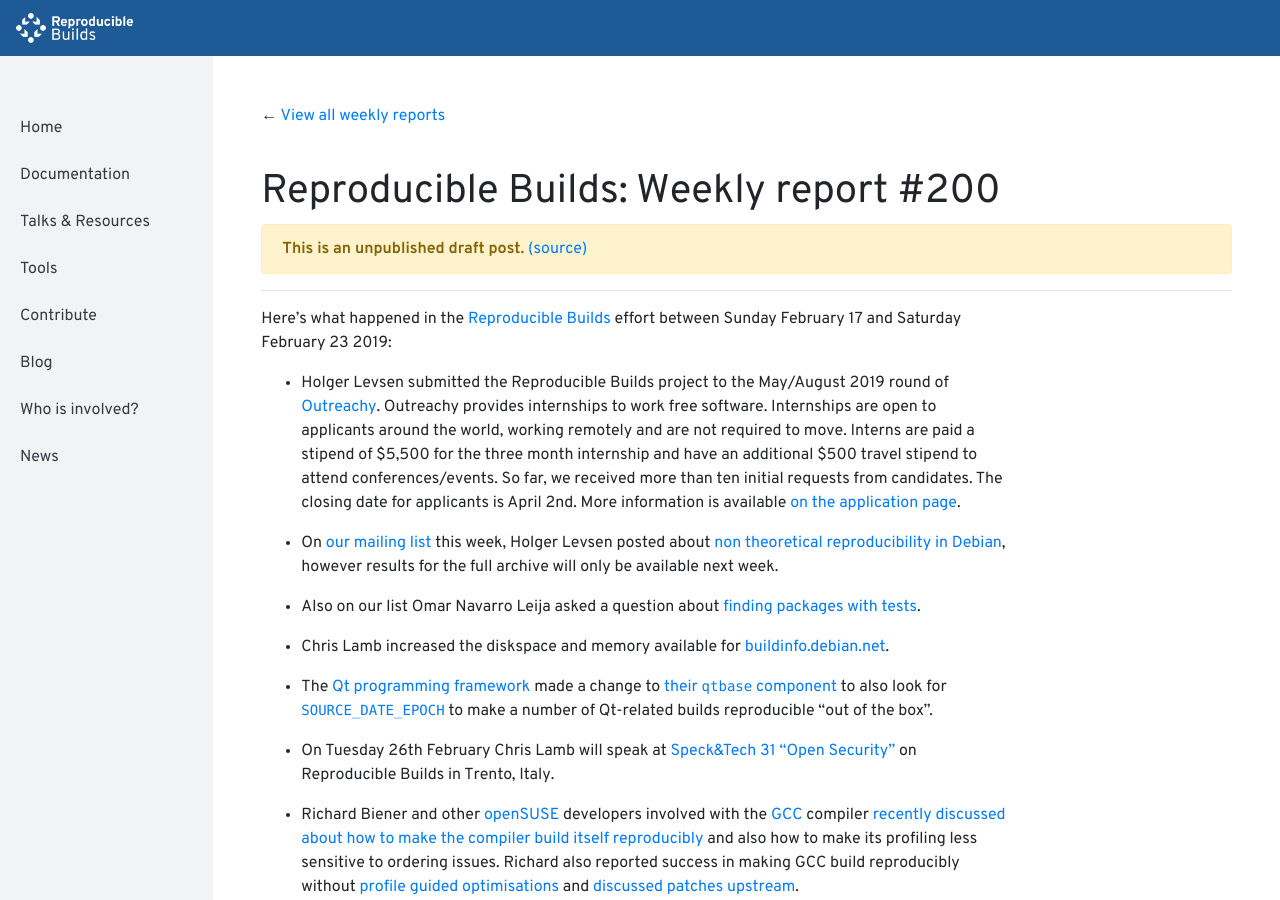
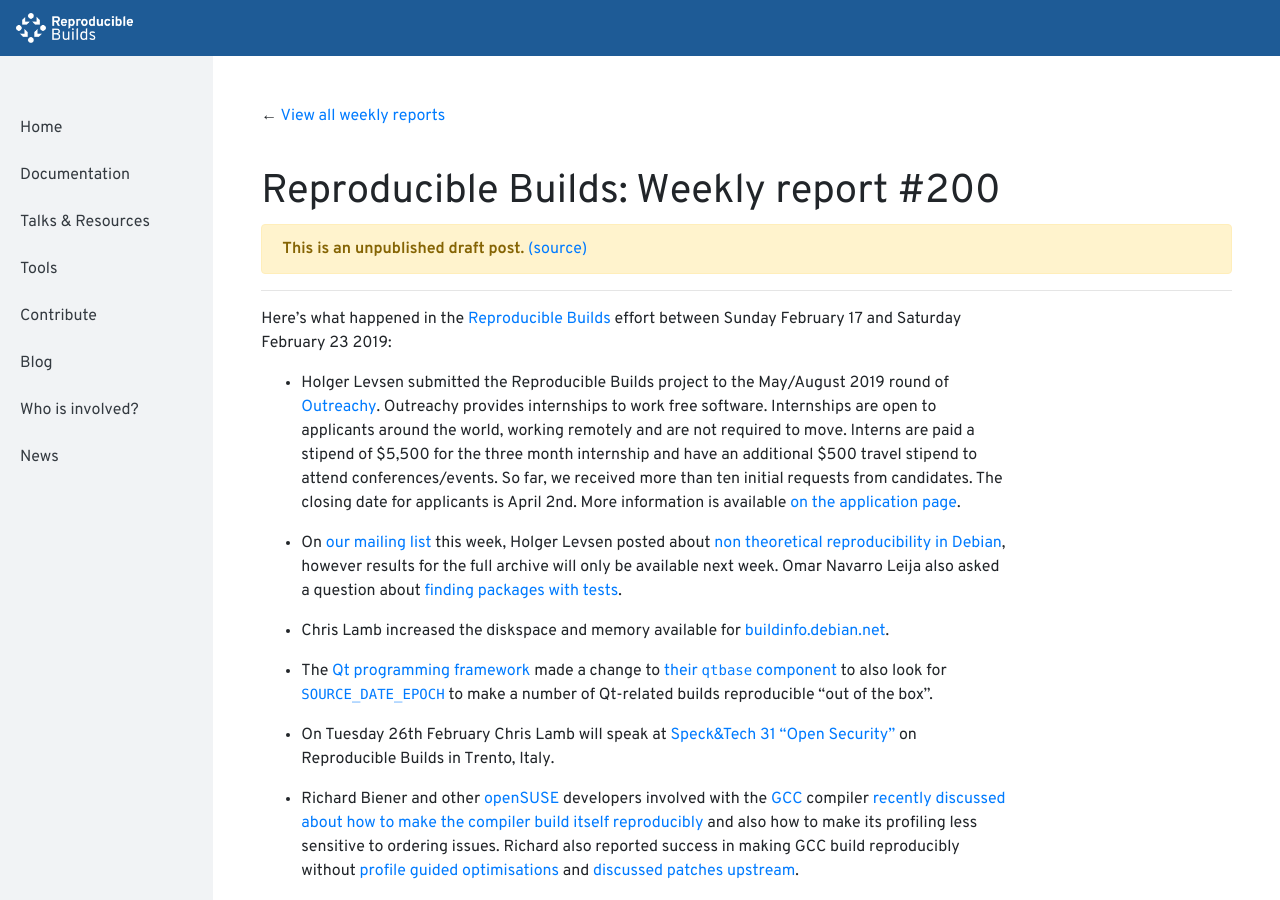
Before and after one commit to prototypefund/reproducible-website, a Jekyll site: the page built from _blog/posts/200.md, in a window 1280 px wide and 900 px high. Built offline with Jekyll 4.4.1, drawn with Linux system fonts in a browser that asks for light colours; some of the changed text lies outside the part shown.

Commit message:
Misc tidying prior to publishing.

```diff
--- a/_blog/posts/200.md
+++ b/_blog/posts/200.md
@@ -7,9 +7,7 @@
 
 * Holger Levsen submitted the Reproducible Builds project to the May/August 2019 round of [Outreachy](https://www.outreachy.org/). Outreachy provides internships to work free software. Internships are open to applicants around the world, working remotely and are not required to move. Interns are paid a stipend of $5,500 for the three month internship and have an additional $500 travel stipend to attend conferences/events. So far, we received more than ten initial requests from candidates. The closing date for applicants is April 2nd. More information is available [on the application page](https://www.outreachy.org/may-2019-august-2019-outreachy-internships/communities/debian/).
 
-* On [our mailing list](https://lists.reproducible-builds.org/pipermail/rb-general/) this week, Holger Levsen posted about [non theoretical reproducibility in Debian](https://lists.reproducible-builds.org/pipermail/rb-general/2019-February/001453.html), however results for the full archive will only be available next week.
-
-* Also on our list Omar Navarro Leija asked a question about [finding packages with tests](https://lists.reproducible-builds.org/pipermail/rb-general/2019-February/001454.html).
+* On [our mailing list](https://lists.reproducible-builds.org/pipermail/rb-general/) this week, Holger Levsen posted about [non theoretical reproducibility in Debian](https://lists.reproducible-builds.org/pipermail/rb-general/2019-February/001453.html), however results for the full archive will only be available next week. Omar Navarro Leija also asked a question about [finding packages with tests](https://lists.reproducible-builds.org/pipermail/rb-general/2019-February/001454.html).
 
 * Chris Lamb increased the diskspace and memory available for [buildinfo.debian.net](http://buildinfo.debian.net/).
 
@@ -67,7 +65,7 @@
     * Also mark another OpenWrt bug as not a to-do. [[...](https://salsa.debian.org/qa/jenkins.debian.net/commit/e8185c91)]
 
 * [Debian](https://www.debian.org/)-specific changes:
-    * Import a script as [posted by Vagrant on our mailing list](https://lists.reproducible-builds.org/pipermail/rb-general/2018-October/001239.html), massively reworking and improving it. The resulting [reproducibility statistics of packages on ftp.debian.org](https://lists.reproducible-builds.org/pipermail/rb-general/2019-February/001453.html) were posted to our mailing list. ([[...](https://salsa.debian.org/qa/jenkins.debian.net/commit/47156c7d)], [[...](https://salsa.debian.org/qa/jenkins.debian.net/commit/99940ded)], etc.)
+    * Import a script as [posted by Vagrant on our mailing list](https://lists.reproducible-builds.org/pipermail/rb-general/2018-October/001239.html), massively reworking and improving it. The resulting [reproducibility statistics of packages on `ftp.debian.org`](https://lists.reproducible-builds.org/pipermail/rb-general/2019-February/001453.html) were posted to our mailing list. ([[...](https://salsa.debian.org/qa/jenkins.debian.net/commit/47156c7d)], [[...](https://salsa.debian.org/qa/jenkins.debian.net/commit/99940ded)], etc.)
     * Drop a reminder from `rb_service.sh` and move to top-level wishlist tracker. [[...](https://salsa.debian.org/qa/jenkins.debian.net/commit/f398afcb)]
 
 * Node maintenance. [[...](https://salsa.debian.org/qa/jenkins.debian.net/commit/0aab2ac0)] [[...](https://salsa.debian.org/qa/jenkins.debian.net/commit/541a8f20)] [[...](https://salsa.debian.org/qa/jenkins.debian.net/commit/fe0fd165)]
```
